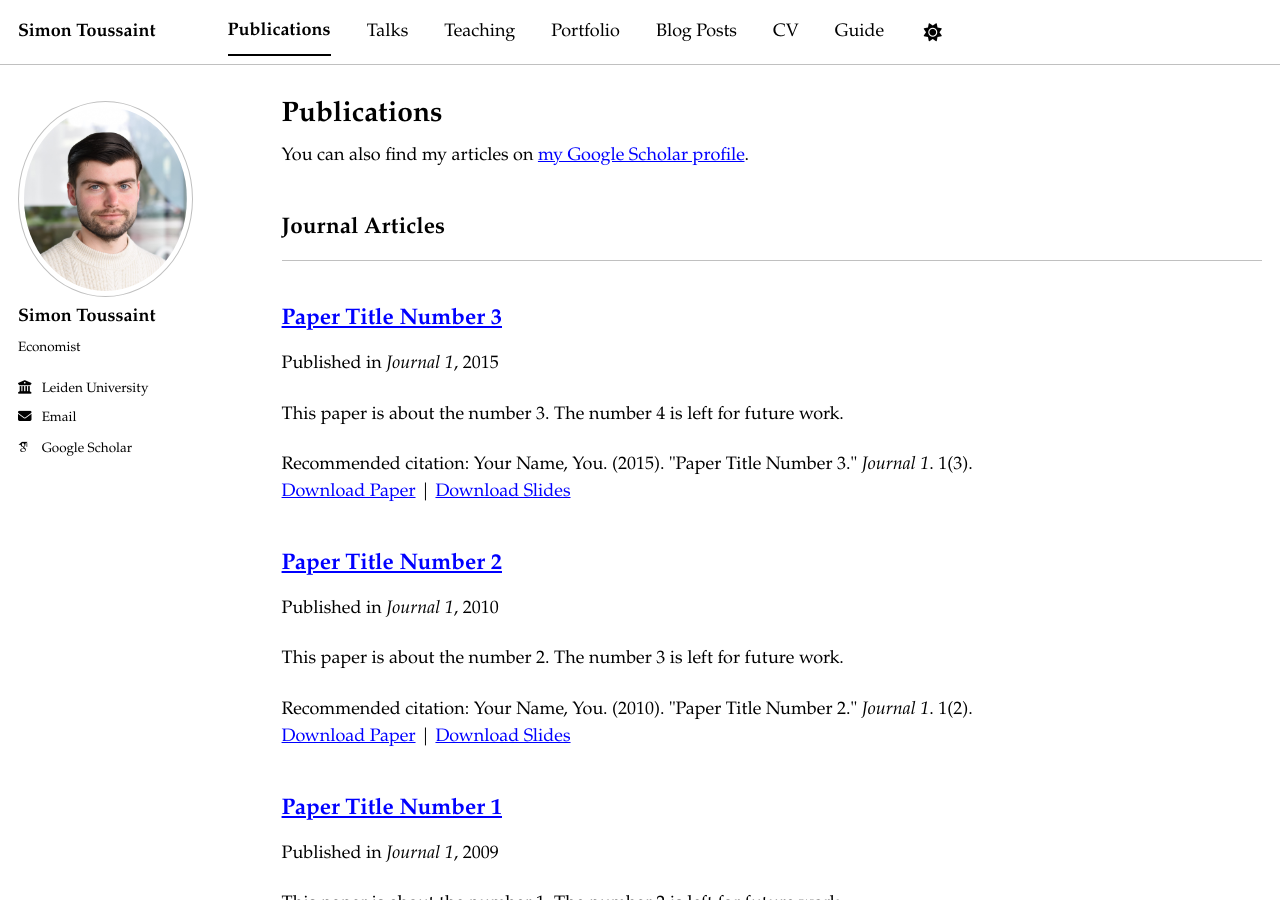
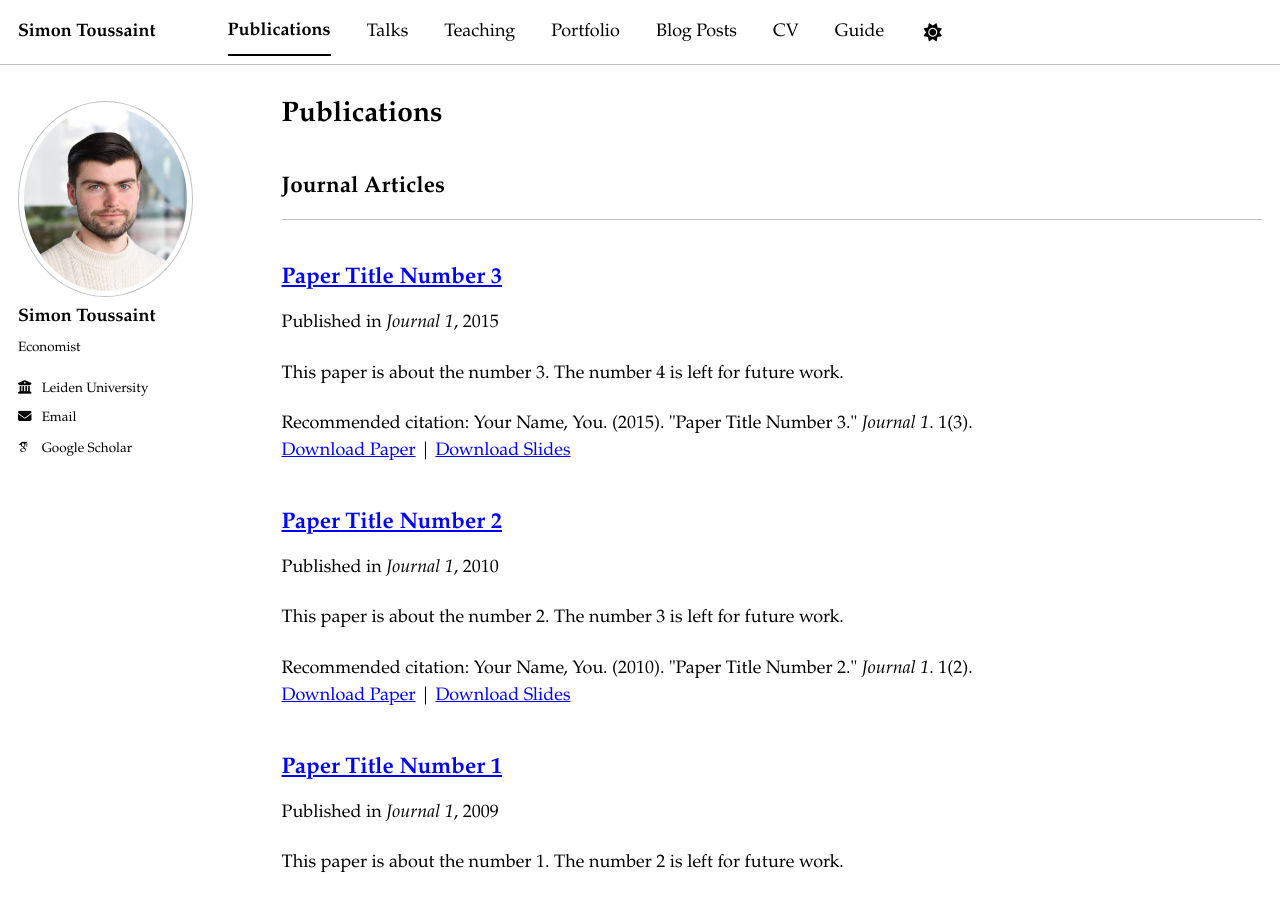
Before and after one commit to sjtoussaint/sjtoussaint.github.io, a Jekyll site: the page built from _pages/publications.html, in a window 1280 px wide and 900 px high. Built offline with Jekyll 4.4.1, drawn with Linux system fonts in a browser that asks for light colours; some web fonts are replaced; a script bundle is joined from its source files by our own code; library files that are not in the unit come from our copies.

Commit message:
Update publications.html

```diff
--- a/_pages/publications.html
+++ b/_pages/publications.html
@@ -5,11 +5,6 @@
 author_profile: true
 ---
 
-{% if site.author.googlescholar %}
-  <div class="wordwrap">You can also find my articles on <a href="{{site.author.googlescholar}}">my Google Scholar profile</a>.</div>
-{% endif %}
-
-{% include base_path %}
 
 <!-- New style rendering if publication categories are defined -->
 {% if site.publication_category %}
```
